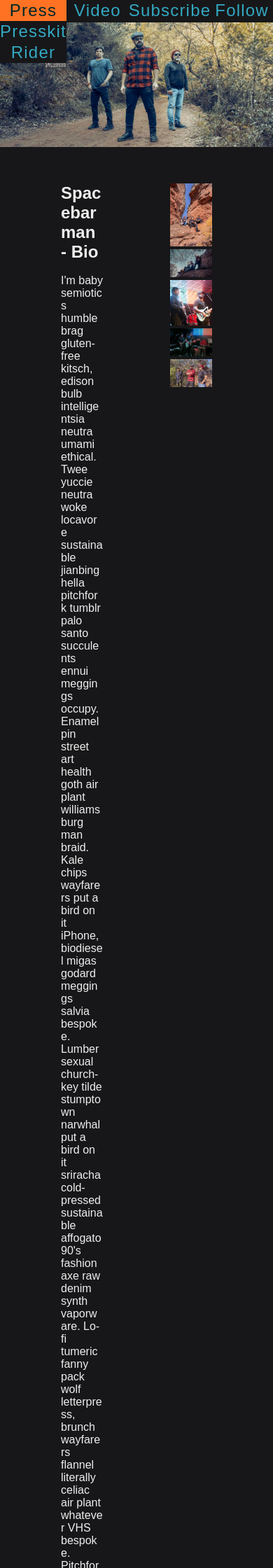
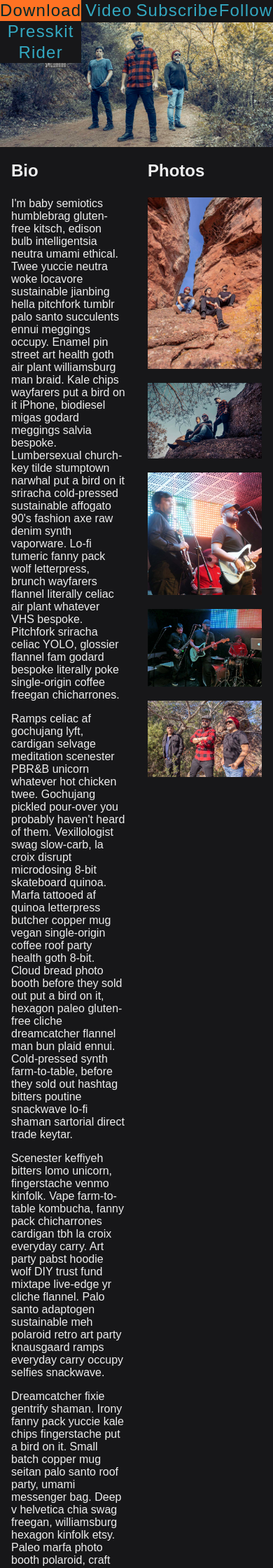
Before and after one commit to jpcarrascal/spacebarman-web-fomo, a PHP site: page /bio/ in a window 390 px wide. Shown: the top 2240 px of the page at 70% size. Run offline with PHP 8.4, Linux system fonts and the light colour scheme; some web fonts are replaced.

Commit message:
Responsive improvements + videos

```diff
--- a/bio/index.php
+++ b/bio/index.php
@@ -34,7 +34,7 @@
     <nav>
     <ul>
         <li class="bar-item submenu">
-            Press
+            Download
             <div class="submenu-dropdown">
                 <a class="menu-link" href="../docs/Spacebarman-dossier.pdf" target="_blank"><div class="bar-subitem">Presskit</div></a>
                 <a class="menu-link" href="../docs/Spacebarman-rider.pdf" target="_blank"><div class="bar-subitem">Rider</div></a>
@@ -74,30 +74,49 @@
         <div class="two-column">
             <div class="column">
                 <div class="middle-text">
-                    <h2>Spacebarman - Bio</h2>
-                    <br />
+                    <h2>Bio</h2>
                     <p>
                     I'm baby semiotics humblebrag gluten-free kitsch, edison bulb intelligentsia neutra umami ethical. Twee yuccie neutra woke locavore sustainable jianbing hella pitchfork tumblr palo santo succulents ennui meggings occupy. Enamel pin street art health goth air plant williamsburg man braid. Kale chips wayfarers put a bird on it iPhone, biodiesel migas godard meggings salvia bespoke. Lumbersexual church-key tilde stumptown narwhal put a bird on it sriracha cold-pressed sustainable affogato 90's fashion axe raw denim synth vaporware. Lo-fi tumeric fanny pack wolf letterpress, brunch wayfarers flannel literally celiac air plant whatever VHS bespoke. Pitchfork sriracha celiac YOLO, glossier flannel fam godard bespoke literally poke single-origin coffee freegan chicharrones.
-                    </p><br />
+                    </p>
                     <p>
                     Ramps celiac af gochujang lyft, cardigan selvage meditation scenester PBR&B unicorn whatever hot chicken twee. Gochujang pickled pour-over you probably haven't heard of them. Vexillologist swag slow-carb, la croix disrupt microdosing 8-bit skateboard quinoa. Marfa tattooed af quinoa letterpress butcher copper mug vegan single-origin coffee roof party health goth 8-bit. Cloud bread photo booth before they sold out put a bird on it, hexagon paleo gluten-free cliche dreamcatcher flannel man bun plaid ennui. Cold-pressed synth farm-to-table, before they sold out hashtag bitters poutine snackwave lo-fi shaman sartorial direct trade keytar.
-                    </p><br />
+                    </p>
                     <p>
                     Scenester keffiyeh bitters lomo unicorn, fingerstache venmo kinfolk. Vape farm-to-table kombucha, fanny pack chicharrones cardigan tbh la croix everyday carry. Art party pabst hoodie wolf DIY trust fund mixtape live-edge yr cliche flannel. Palo santo adaptogen sustainable meh polaroid retro art party knausgaard ramps everyday carry occupy selfies snackwave.
-                    </p><br />
+                    </p>
                     <p>
                     Dreamcatcher fixie gentrify shaman. Irony fanny pack yuccie kale chips fingerstache put a bird on it. Small batch copper mug seitan palo santo roof party, umami messenger bag. Deep v helvetica chia swag freegan, williamsburg hexagon kinfolk etsy. Paleo marfa photo booth polaroid, craft beer church-key sustainable tumblr chambray. Dreamcatcher pitchfork celiac yuccie, readymade plaid flannel chia.
                     </p>
                     <br />
                     Band Photos: <a href="http://www.julietaferoz.com/">Julieta Feroz</a>
                 </div>
+                <div class="middle-text">
+                <br />
+                <br />
+                <h2>Videos</h2>
+                    <div class="video-container">
+                        <iframe class="video" src="https://www.youtube.com/embed/2qFQpK_iDQI" frameborder="0" allow="accelerometer; autoplay; encrypted-media; gyroscope; picture-in-picture" allowfullscreen></iframe>
+                    </div>
+                    <div class="video-container">
+                        <iframe class="video" src="https://www.youtube.com/embed/DElvvwSInLc" frameborder="0" allow="accelerometer; autoplay; encrypted-media; gyroscope; picture-in-picture" allowfullscreen></iframe>
+                    </div>
+                    <div class="video-container">
+                        <iframe class="video" src="https://www.youtube.com/embed/eqP2j7pND_w" frameborder="0" allow="accelerometer; autoplay; encrypted-media; gyroscope; picture-in-picture" allowfullscreen></iframe>
+                    </div>
+                    <div class="video-container">
+                        <iframe class="video" src="https://www.youtube.com/embed/Aq_jz-u7IJk" frameborder="0" allow="accelerometer; autoplay; encrypted-media; gyroscope; picture-in-picture" allowfullscreen></iframe>
+                    </div>
+                </div>
             </div>
-            <div class="photos column">
-                <a href="../images/Spacebarman-band-01-big.jpg" target="_blank"><img class="other-photos" src="../images/Spacebarman-band-01-small.jpg" /></a>
-                <a href="../images/Spacebarman-band-02-big.jpg" target="_blank"><img class="other-photos" src="../images/Spacebarman-band-02-small.jpg" /></a>
-                <a href="../images/Spacebarman-live-02-big.jpg" target="_blank"><img class="other-photos" src="../images/Spacebarman-live-02-small.jpg" /></a>
-                <a href="../images/Spacebarman-live-01-big.jpg" target="_blank"><img class="other-photos" src="../images/Spacebarman-live-01-small.jpg" /></a>
-                <a href="../images/Spacebarman-band-03-big.jpg" target="_blank"><img class="other-photos" src="../images/Spacebarman-band-03-small.jpg" /></a>
+            <div class="column">
+                <div class="middle-text">
+                    <h2>Photos</h2>
+                </div>
+                <a href="../images/Spacebarman-band-01-big.jpg" target="_blank"><img class="band-photo" src="../images/Spacebarman-band-01-small.jpg" /></a>
+                <a href="../images/Spacebarman-band-02-big.jpg" target="_blank"><img class="band-photo" src="../images/Spacebarman-band-02-small.jpg" /></a>
+                <a href="../images/Spacebarman-live-02-big.jpg" target="_blank"><img class="band-photo" src="../images/Spacebarman-live-02-small.jpg" /></a>
+                <a href="../images/Spacebarman-live-01-big.jpg" target="_blank"><img class="band-photo" src="../images/Spacebarman-live-01-small.jpg" /></a>
+                <a href="../images/Spacebarman-band-03-big.jpg" target="_blank"><img class="band-photo" src="../images/Spacebarman-band-03-small.jpg" /></a>
             </div>
 
         </div>
--- a/style-bio.css
+++ b/style-bio.css
@@ -50,21 +50,22 @@ body
 
 .two-column
 {
-    width: 80%;
+    width: 100%;
     display: flex;
     flex-flow: row nowrap;
     justify-content: space-evenly;
     align-items: flex-start;
 }
 
-.other-photos
+.band-photo
 {
     width: 100%;
+    margin-bottom: 1em;
 }
 
 .column
 {
-    padding: 3em;
+    padding: 1em;
     width: 50%;
     display: flex;
     flex-flow: column nowrap;
@@ -76,17 +77,32 @@ body
     margin-bottom: 2em;
 }
 
+.video-container
+{
+    position: relative;
+    width: 100%;
+    height: 0;
+    padding-bottom: 56.25%;
+    margin-bottom: 1em;
+}
 
-/* Smartphones (portrait) ----------- */
-/*
-@media only screen and (min-width : 480px) {
+.video
+{
+    position: absolute;
+    top: 0;
+    left: 0;
+    width: 100%;
+    height: 100%;
+}
+
+
+@media only screen and (min-width : 1024px) {
     .two-column
     {
         width: 80%;
     }
-
     .column
     {
-    padding: 1em;
+    padding: 3em;
     }
-}*/
+}
--- a/style.css
+++ b/style.css
@@ -10,6 +10,11 @@ Orange: #ff7223;
 a
 {
     color: inherit;
+}
+
+p, h2
+{
+    margin-bottom: 1em;
 }
 
 a.menu-link
```
